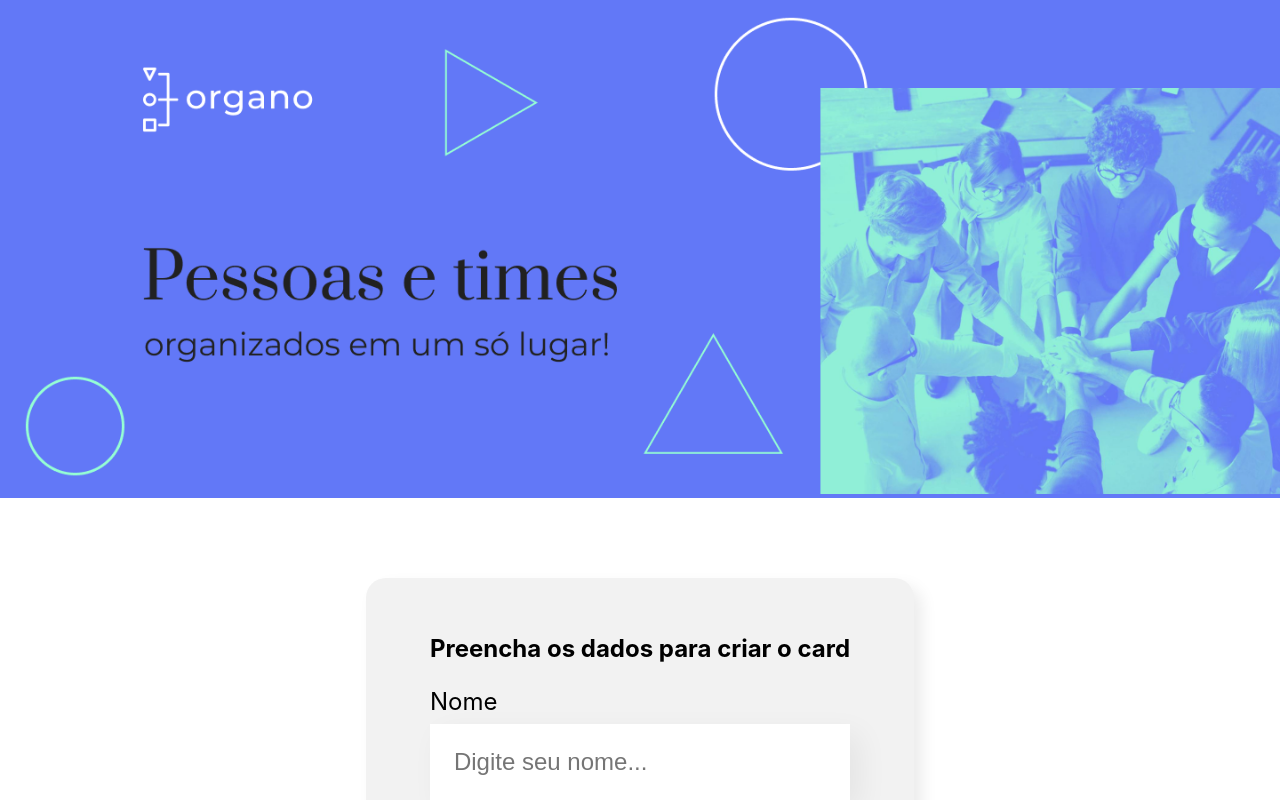
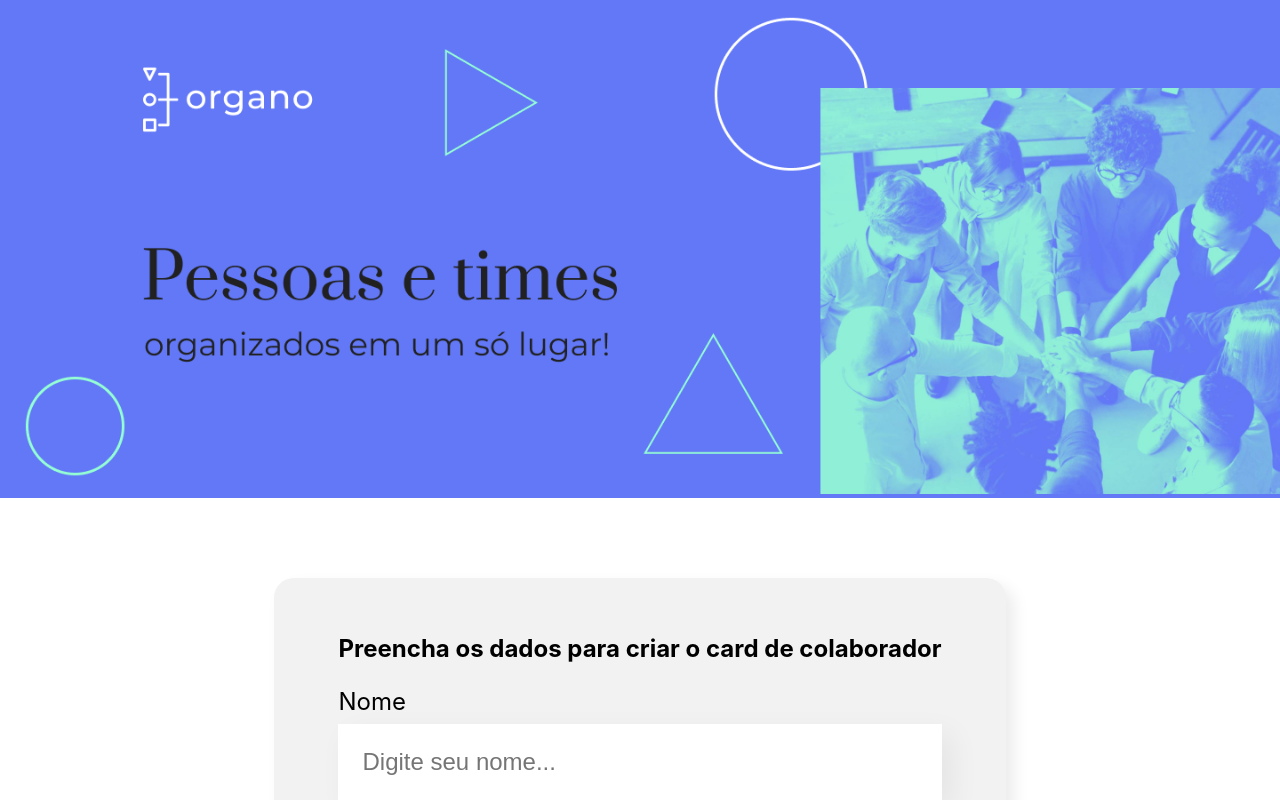
Before and after one commit to delberss/organoReactJS, a React (Create React App) app: page / in a window 1280 px wide. Shown: the top 800 px of the page. Built offline with nearby package versions, Linux system fonts and the light colour scheme.

Commit message:
Captura de novos cadastros

```diff
--- a/src/App.js
+++ b/src/App.js
@@ -1,11 +1,21 @@
+import { useState } from 'react';
 import Banner from './componentes/Banner';
 import Formulario from './componentes/Formulario';
 
 function App() {
+
+  const [colaboradores, setColaboradores] = useState([]);
+
+  const aoNovoColaboradorAdicionado = (colaborador) => {
+    setColaboradores([...colaboradores,colaborador]);
+    console.log(colaboradores);
+  }
+
+
   return (
     <div className="App">
       <Banner />
-      <Formulario />
+      <Formulario aoColaboradorCadastrado={colaborador => aoNovoColaboradorAdicionado(colaborador)}/>
     </div>
   );
 }
--- a/src/componentes/Formulario/index.js
+++ b/src/componentes/Formulario/index.js
@@ -4,9 +4,10 @@ import ListaSuspensa from '../ListaSuspensa';
 import Botao from '../Botao';
 import { useState } from 'react';
 
-const Formulario = () => {
+const Formulario = (props) => {
     const times = ["Front-end", "Back-end", "Full Stack"];
 
+    // HOOK
     const [nome, setNome] = useState('');
     const [cargo, setCargo] = useState('');
     const [imagem, setImagem] = useState('');
@@ -14,14 +15,13 @@ const Formulario = () => {
 
     const aoSalvar = (eventoJS) => {
         eventoJS.preventDefault();
-        console.log('Form foi submetido!');
-        console.log('Nome: ' + nome, 'Cargo: ' + cargo, 'Imagem: ' + imagem, 'Time: ' + time);
+        props.aoColaboradorCadastrado({nome,cargo,imagem,time});
     }
 
     return(
         <section className='formulario'>
-            <form onSubmit={aoSalvar}>
-                <h2>Preencha os dados para criar o card</h2>
+            <form onSubmit={aoSalvar} >
+                <h2>Preencha os dados para criar o card de colaborador</h2>
                 <CampoTexto
                     valor={nome} aoAlterado={valor => setNome(valor)} obrigatorio={true} label="Nome"
                     placeholder="Digite seu nome" />
```
